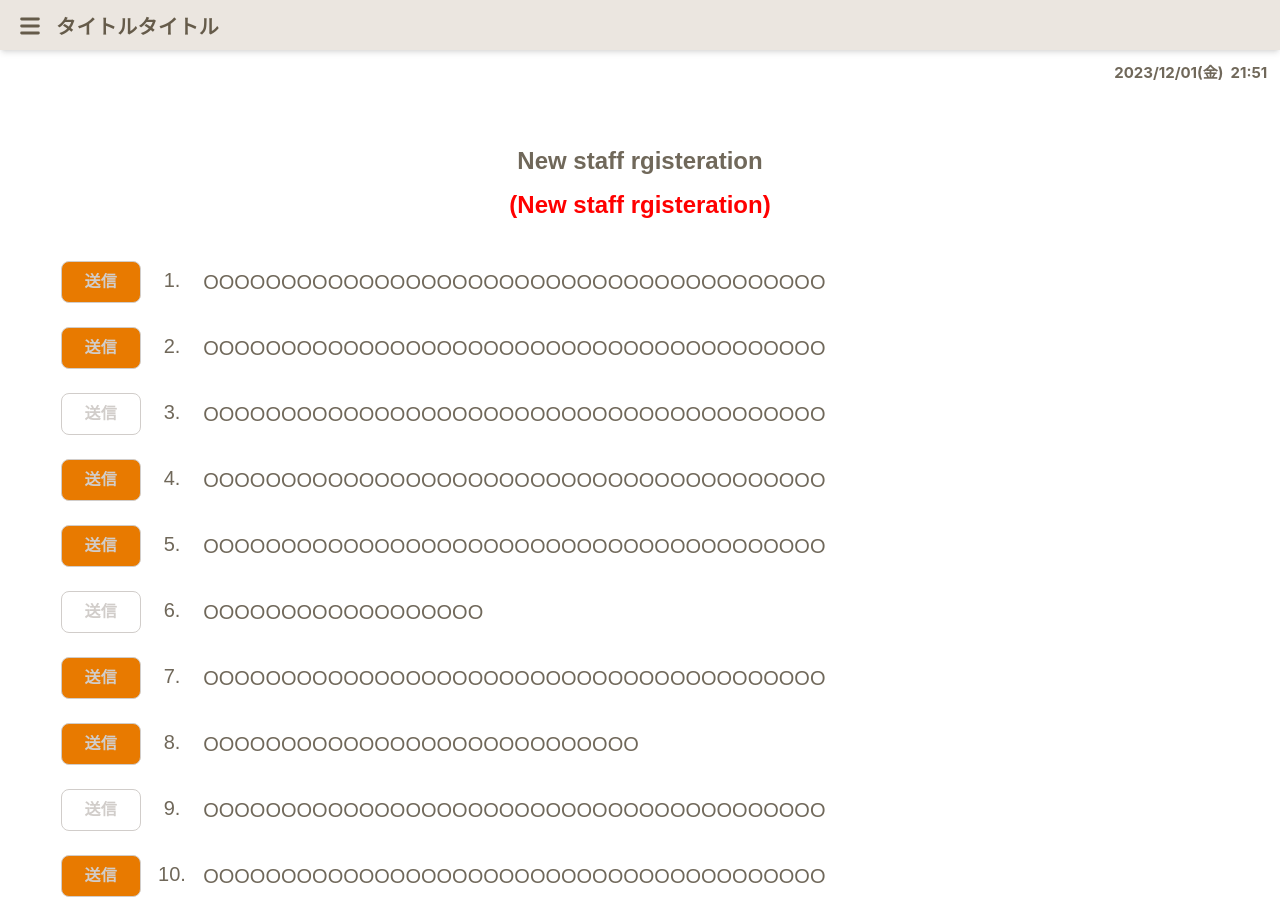
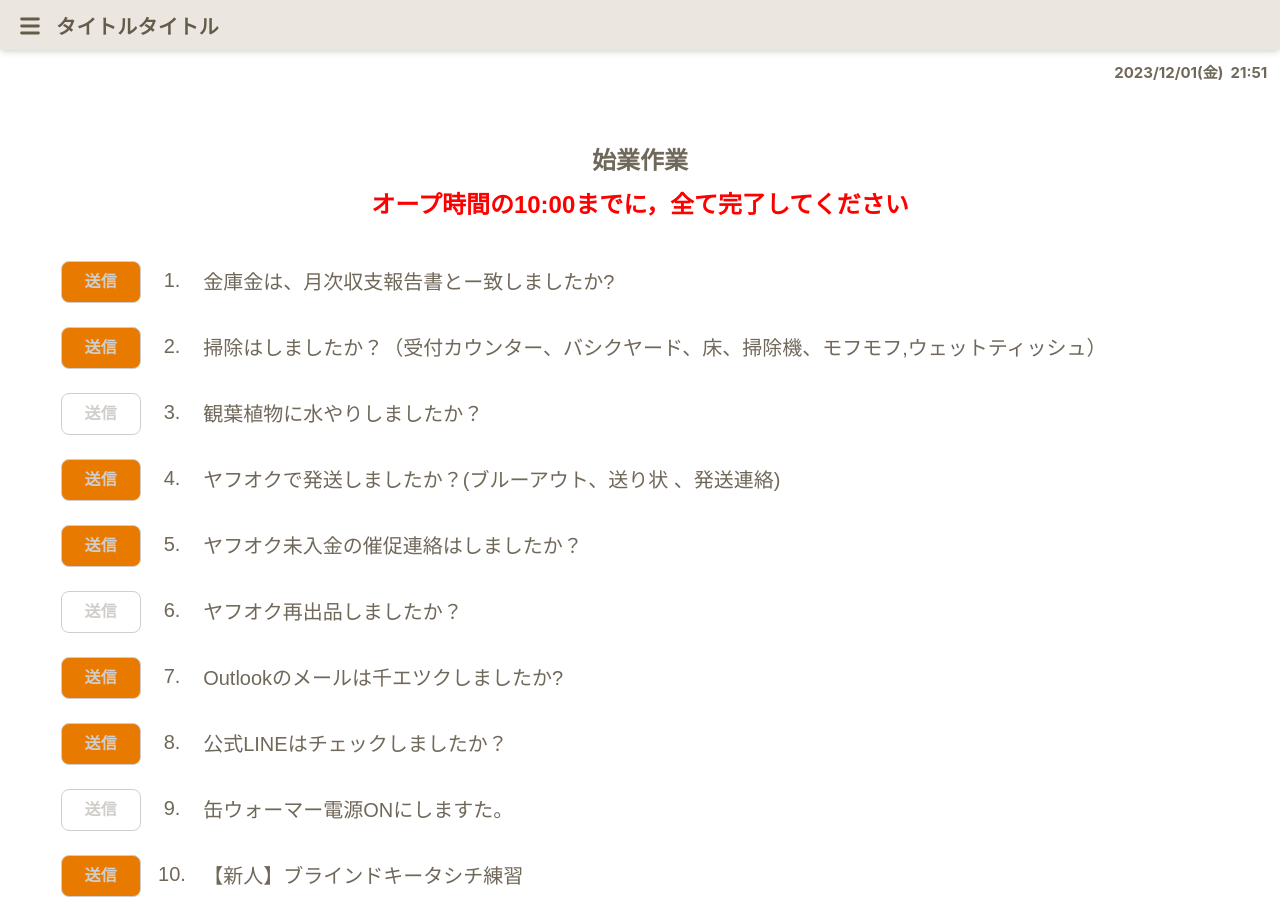
Before and after one commit to EagleToenail/Wakaba, a React (Create React App) app: page /startingwork in a window 1280 px wide. Shown: the top 919 px of the page. Built offline with nearby package versions, Linux system fonts and the light colour scheme.

Commit message:
starting work ui update

```diff
--- a/src/Pages/Auth/ForInputForm/toMoveInputForm.js
+++ b/src/Pages/Auth/ForInputForm/toMoveInputForm.js
@@ -13,7 +13,7 @@ const ToMoveInputForm = () => {
                 <div className=" flex flex-col items-center justify-center py-6 px-4">
                     <div className="w-full pt-3" style={{ maxWidth: '50em' }}>
                         <div className="p-8 rounded-2xl">
-                            <h2 className="text-[#70685a] text-center text-2xl font-bold flex justify-center">asfdadfs</h2>
+                            <h2 className="text-[#70685a] text-center text-2xl font-bold flex justify-center">新規会員登録</h2>
                             <h2 className="text-[#70685a] text-center text-2xl font-bold flex justify-center">(To Move Input Form)</h2>
                             <form className="mt-8 space-y-6">
                                 <div className='flex'>
--- a/src/Pages/StartingWork/startingWork.js
+++ b/src/Pages/StartingWork/startingWork.js
@@ -15,8 +15,8 @@ const  StartingWork = () => {
                 <div className=" flex flex-col items-center justify-center px-4">
                     <div className="w-full pt-3" style={{ maxWidth: '80em' }}>
                         <div className=" rounded-2xl">
-                            <h2 className="text-[#70685a] text-center text-2xl font-bold flex justify-center">New staff rgisteration</h2>
-                            <h2 className="text-[#ff0000] text-center text-2xl font-bold flex justify-center !mt-3">(New staff rgisteration)</h2>
+                            <h2 className="text-[#70685a] text-center text-2xl font-bold flex justify-center">始業作業</h2>
+                            <h2 className="text-[#ff0000] text-center text-2xl font-bold flex justify-center !mt-3">オープ時間の10:00までに，全て完了してください</h2>
                             <form className=" space-y-6 !mt-10">
                                 {/* new */}
                                 <div className='flex'>
@@ -28,7 +28,8 @@ const  StartingWork = () => {
                                         <label className="text-[#70685a] fold-semiblod mb-1 block text-center text-[20px] py-1 !mb-0">1.</label>
                                     </div>
                                     <div style={{ width: '85%', flexDirection: 'column', }} className='flex align-center justify-around'>
-                                        <label className="text-[#70685a] fold-semiblod mb-1 block text-left text-[20px] mr-10 py-1 !mb-0">OOOOOOOOOOOOOOOOOOOOOOOOOOOOOOOOOOOOOOOO</label>
+                                        <label className="text-[#70685a] fold-semiblod mb-1 block text-left text-[20px] mr-10 py-1 !mb-0">
+                                        金庫金は、月次収支報告書とー致しましたか?</label>
                                     </div>
                                 </div>
                                 {/* new */}
@@ -41,7 +42,7 @@ const  StartingWork = () => {
                                         <label className="text-[#70685a] fold-semiblod mb-1 block text-center text-[20px] py-1 !mb-0">2.</label>
                                     </div>
                                     <div style={{ width: '85%', flexDirection: 'column', }} className='flex align-center justify-around'>
-                                        <label className="text-[#70685a] fold-semiblod mb-1 block text-left text-[20px] mr-10 py-1 !mb-0">OOOOOOOOOOOOOOOOOOOOOOOOOOOOOOOOOOOOOOOO</label>
+                                        <label className="text-[#70685a] fold-semiblod mb-1 block text-left text-[20px] mr-10 py-1 !mb-0">掃除はしましたか？（受付カウンター、バシクヤード、床、掃除機、モフモフ,ウェットティッシュ）</label>
                                     </div>
                                 </div>
                                 {/* new */}
@@ -54,7 +55,7 @@ const  StartingWork = () => {
                                         <label className="text-[#70685a] fold-semiblod mb-1 block text-center text-[20px] py-1 !mb-0">3.</label>
                                     </div>
                                     <div style={{ width: '85%', flexDirection: 'column', }} className='flex align-center justify-around'>
-                                        <label className="text-[#70685a] fold-semiblod mb-1 block text-left text-[20px] mr-10 py-1 !mb-0">OOOOOOOOOOOOOOOOOOOOOOOOOOOOOOOOOOOOOOOO</label>
+                                        <label className="text-[#70685a] fold-semiblod mb-1 block text-left text-[20px] mr-10 py-1 !mb-0">観葉植物に水やりしましたか？</label>
                                     </div>
                                 </div>
                                 {/* new */}
@@ -67,7 +68,7 @@ const  StartingWork = () => {
                                         <label className="text-[#70685a] fold-semiblod mb-1 block text-center text-[20px] py-1 !mb-0">4.</label>
                                     </div>
                                     <div style={{ width: '85%', flexDirection: 'column', }} className='flex align-center justify-around'>
-                                        <label className="text-[#70685a] fold-semiblod mb-1 block text-left text-[20px] mr-10 py-1 !mb-0">OOOOOOOOOOOOOOOOOOOOOOOOOOOOOOOOOOOOOOOO</label>
+                                        <label className="text-[#70685a] fold-semiblod mb-1 block text-left text-[20px] mr-10 py-1 !mb-0">ヤフオクで発送しましたか？(ブルーアウト、送り状 、発送連絡)</label>
                                     </div>
                                 </div>
                                 {/* new */}
@@ -80,7 +81,7 @@ const  StartingWork = () => {
                                         <label className="text-[#70685a] fold-semiblod mb-1 block text-center text-[20px] py-1 !mb-0">5.</label>
                                     </div>
                                     <div style={{ width: '85%', flexDirection: 'column', }} className='flex align-center justify-around'>
-                                        <label className="text-[#70685a] fold-semiblod mb-1 block text-left text-[20px] mr-10 py-1 !mb-0">OOOOOOOOOOOOOOOOOOOOOOOOOOOOOOOOOOOOOOOO</label>
+                                        <label className="text-[#70685a] fold-semiblod mb-1 block text-left text-[20px] mr-10 py-1 !mb-0">ヤフオク未入金の催促連絡はしましたか？</label>
                                     </div>
                                 </div>
                                 {/* new */}
@@ -93,7 +94,7 @@ const  StartingWork = () => {
                                         <label className="text-[#70685a] fold-semiblod mb-1 block text-center text-[20px] py-1 !mb-0">6.</label>
                                     </div>
                                     <div style={{ width: '85%', flexDirection: 'column', }} className='flex align-center justify-around'>
-                                        <label className="text-[#70685a] fold-semiblod mb-1 block text-left text-[20px] mr-10 py-1 !mb-0">OOOOOOOOOOOOOOOOOO</label>
+                                        <label className="text-[#70685a] fold-semiblod mb-1 block text-left text-[20px] mr-10 py-1 !mb-0">ヤフオク再出品しましたか？</label>
                                     </div>
                                 </div>
                                 {/* new */}
@@ -106,7 +107,7 @@ const  StartingWork = () => {
                                         <label className="text-[#70685a] fold-semiblod mb-1 block text-center text-[20px] py-1 !mb-0">7.</label>
                                     </div>
                                     <div style={{ width: '85%', flexDirection: 'column', }} className='flex align-center justify-around'>
-                                        <label className="text-[#70685a] fold-semiblod mb-1 block text-left text-[20px] mr-10 py-1 !mb-0">OOOOOOOOOOOOOOOOOOOOOOOOOOOOOOOOOOOOOOOO</label>
+                                        <label className="text-[#70685a] fold-semiblod mb-1 block text-left text-[20px] mr-10 py-1 !mb-0">Outlookのメールは千エツクしましたか?</label>
                                     </div>
                                 </div>
                                 {/* new */}
@@ -119,7 +120,7 @@ const  StartingWork = () => {
                                         <label className="text-[#70685a] fold-semiblod mb-1 block text-center text-[20px] py-1 !mb-0">8.</label>
                                     </div>
                                     <div style={{ width: '85%', flexDirection: 'column', }} className='flex align-center justify-around'>
-                                        <label className="text-[#70685a] fold-semiblod mb-1 block text-left text-[20px] mr-10 py-1 !mb-0">OOOOOOOOOOOOOOOOOOOOOOOOOOOO</label>
+                                        <label className="text-[#70685a] fold-semiblod mb-1 block text-left text-[20px] mr-10 py-1 !mb-0">公式LINEはチェックしましたか？</label>
                                     </div>
                                 </div>
                                 {/* new */}
@@ -132,7 +133,7 @@ const  StartingWork = () => {
                                         <label className="text-[#70685a] fold-semiblod mb-1 block text-center text-[20px] py-1 !mb-0">9.</label>
                                     </div>
                                     <div style={{ width: '85%', flexDirection: 'column', }} className='flex align-center justify-around'>
-                                        <label className="text-[#70685a] fold-semiblod mb-1 block text-left text-[20px] mr-10 py-1 !mb-0">OOOOOOOOOOOOOOOOOOOOOOOOOOOOOOOOOOOOOOOO</label>
+                                        <label className="text-[#70685a] fold-semiblod mb-1 block text-left text-[20px] mr-10 py-1 !mb-0">缶ウォーマー電源ONにしますた。</label>
                                     </div>
                                 </div>
                                 {/* new */}
@@ -145,7 +146,7 @@ const  StartingWork = () => {
                                         <label className="text-[#70685a] fold-semiblod mb-1 block text-center text-[20px] py-1 !mb-0">10.</label>
                                     </div>
                                     <div style={{ width: '85%', flexDirection: 'column', }} className='flex align-center justify-around'>
-                                        <label className="text-[#70685a] fold-semiblod mb-1 block text-left text-[20px] mr-10 py-1 !mb-0">OOOOOOOOOOOOOOOOOOOOOOOOOOOOOOOOOOOOOOOO</label>
+                                        <label className="text-[#70685a] fold-semiblod mb-1 block text-left text-[20px] mr-10 py-1 !mb-0">【新人】ブラインドキータシチ練習 </label>
                                     </div>
                                 </div>
                                 {/* new */}
@@ -158,7 +159,7 @@ const  StartingWork = () => {
                                         <label className="text-[#70685a] fold-semiblod mb-1 block text-center text-[20px] py-1 !mb-0">11.</label>
                                     </div>
                                     <div style={{ width: '85%', flexDirection: 'column', }} className='flex align-center justify-around'>
-                                        <label className="text-[#70685a] fold-semiblod mb-1 block text-left text-[20px] mr-10 py-1 !mb-0">OOOOOOOOOOOOOOOOOOOOOOOOOOOOOOO</label>
+                                        <label className="text-[#70685a] fold-semiblod mb-1 block text-left text-[20px] mr-10 py-1 !mb-0">【新人】ロレックス脱着練習</label>
                                     </div>
                                 </div>
                                 {/* new */}
@@ -171,7 +172,7 @@ const  StartingWork = () => {
                                         <label className="text-[#70685a] fold-semiblod mb-1 block text-center text-[20px] py-1 !mb-0">12.</label>
                                     </div>
                                     <div style={{ width: '85%', flexDirection: 'column', }} className='flex align-center justify-around'>
-                                        <label className="text-[#70685a] fold-semiblod mb-1 block text-left text-[20px] mr-10 py-1 !mb-0">OOOOOOOOOOOOOOOOOOOOOOOO</label>
+                                        <label className="text-[#70685a] fold-semiblod mb-1 block text-left text-[20px] mr-10 py-1 !mb-0">【新人】ー人ロープレ</label>
                                     </div>
                                 </div>
 
```
